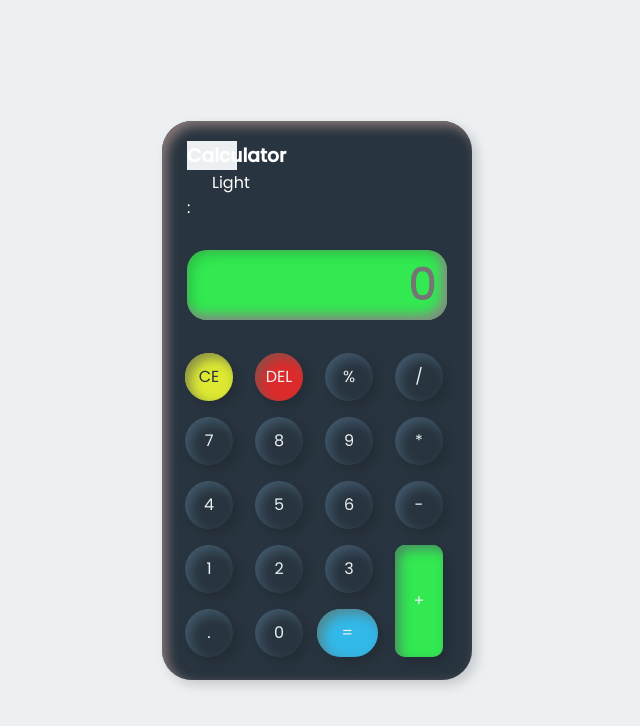
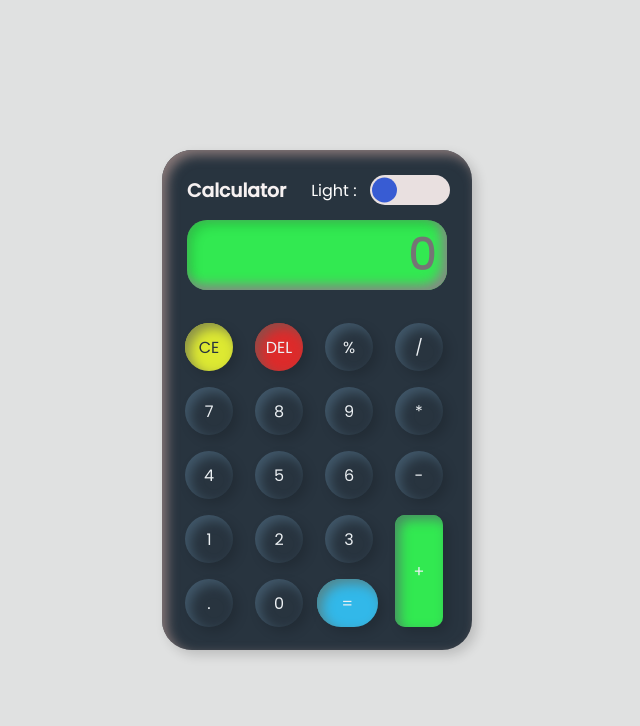
Before and after one commit to tejas-srinivas/Calculator-JS, a plain HTML site: page index.html in a window 1280 px wide. Shown: the whole page, without its empty margins (323-963 px from the left). Drawn offline with Linux system fonts and the light colour scheme.

Commit message:
Added Toggler

```diff
--- a/style.css
+++ b/style.css
@@ -13,12 +13,55 @@
     display: flex;
     justify-content: center;
     align-items: center;
+    background-color: #e0e1e1;
+    transition: all 0.3s ease-in-out;
+}
+
+.container.dark {
+    background: #3e4d59;
+}
+
+.heading-title{
+    color: #f6f1f1;
+    background: none;
+    /* margin-left: 110px; */
+}
+
+.toggle-bar{
+    height : 30px;
+    width: 80px;
+    background-color: #e9e0e0;
+    margin-left: 13px;
+    border-radius: 20px;
+    cursor: pointer;
+}
+
+.toggle-bar::before {
+    content: "";
+    position: absolute;
+    height: 25px;
+    width: 25px;
+    background-color: #385cd3;
+    border-radius: 50%;
+    top:50%;
+    left: 185px;
+    transform: translateY(-50%);
+    transition: all 0.3s ease-in-out;
+}
+
+.toggle-bar.active::before {
+    left:235px;
+    background-color: #3e4d59;
 }
 
 .heading{
-    padding: 5px 10px;
-    color: #fff;
+    display: flex;
+    position: absolute;
     background: none;
+    margin-top: 10px;
+    align-items: center;
+    justify-content: space-evenly;
+    margin-left: 10px;
 }
 
 .calculator{
@@ -44,7 +87,7 @@ input{
     color: rgb(70,70,70);
     text-align: end;
     margin: auto;
-    margin-top: 25px;
+    margin-top: 55px;
     margin-bottom: 25px;
     padding: 10px;
 }
```
